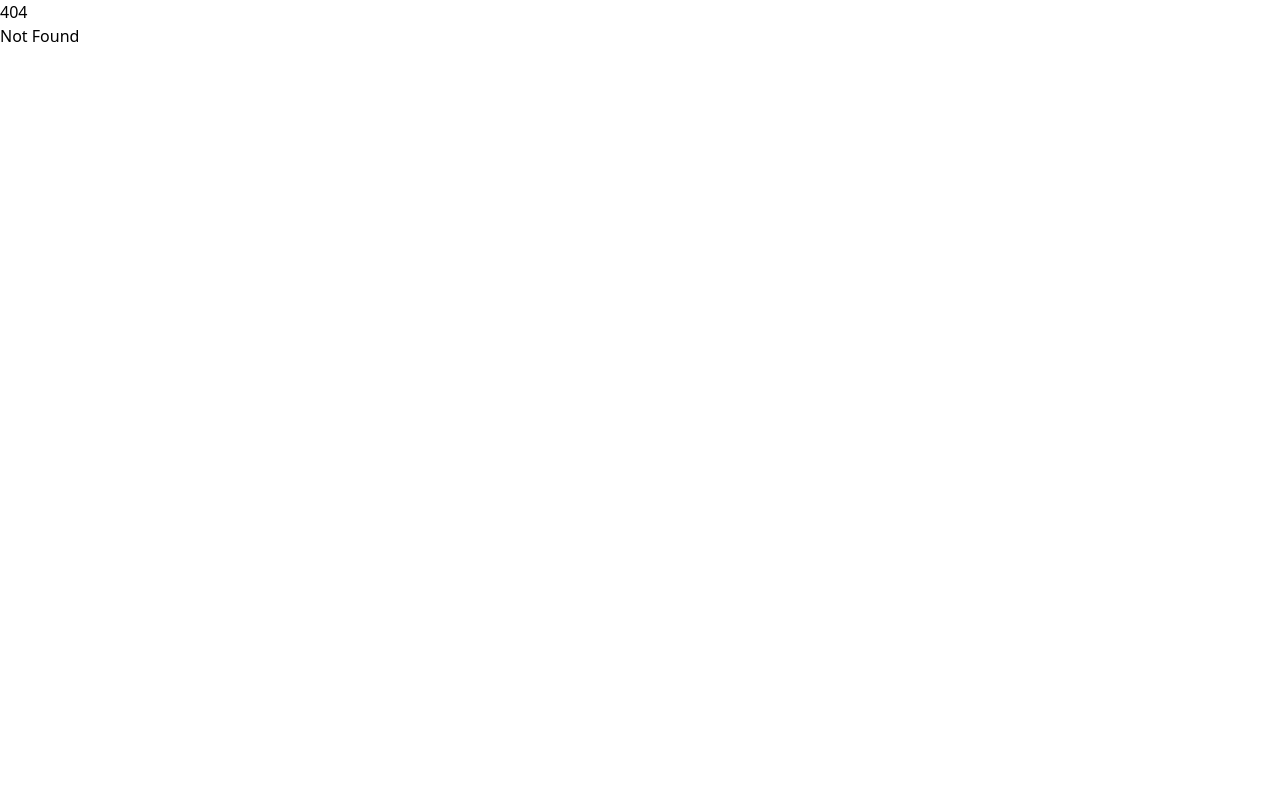
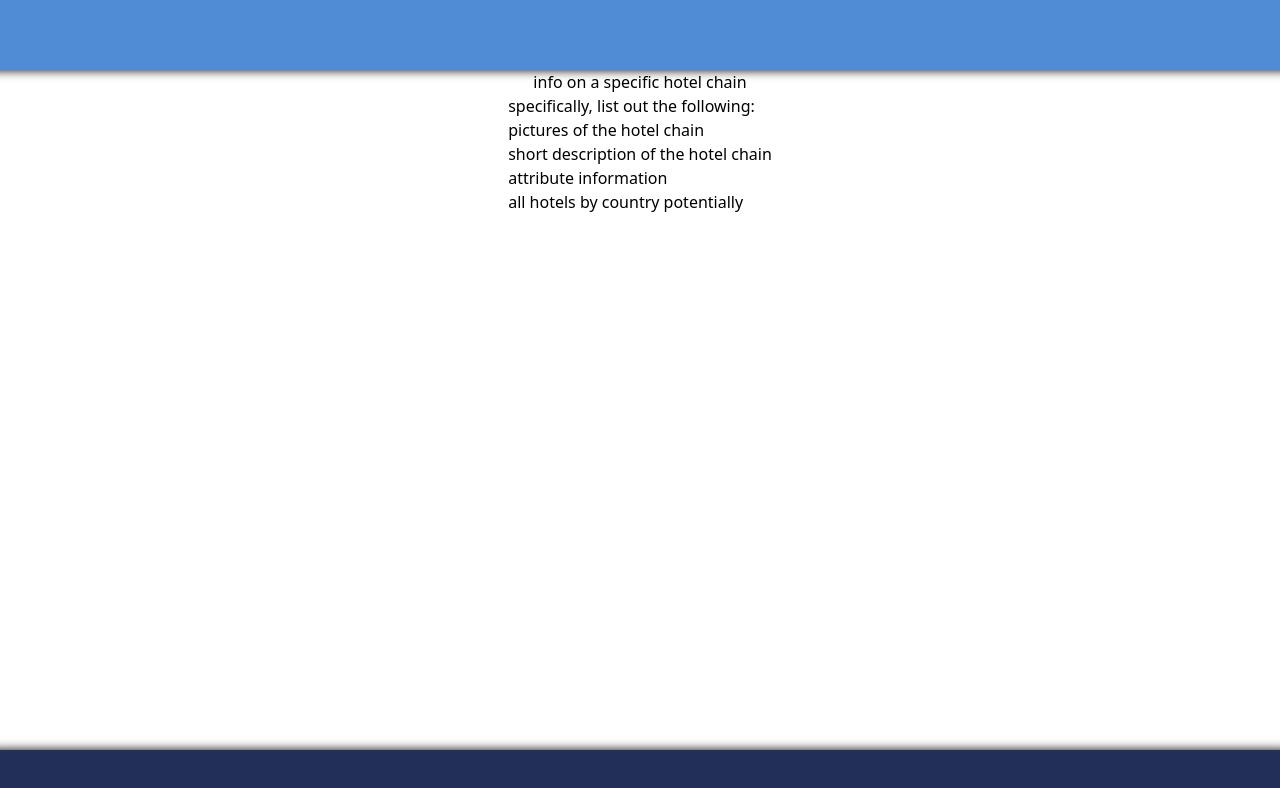
Before and after one commit to pdllama/e-hotel, a SvelteKit app: page /hotel-chains/1 in a window 1280 px wide. Before the commit this address had no page. Shown: the top 788 px of the page. Built offline with nearby package versions, Linux system fonts and the light colour scheme.

Commit message:
setup some basic routing architecture. setup nav/footer partials

```diff
--- a/src/routes/+layout.svelte
+++ b/src/routes/+layout.svelte
@@ -6,4 +6,14 @@
 </script>
 
 <svelte:head><link rel="icon" href={favicon} /></svelte:head>
-{@render children()}
+<div class="flex flex-col justify-center items-center min-h-screen m-0">
+	<nav class="nav-container">
+
+	</nav>
+	<div class="flex grow flex-col items-center">
+		{@render children()}
+	</div>
+	<footer class="footer-container">
+
+	</footer>
+</div>
--- a/src/routes/+page.svelte
+++ b/src/routes/+page.svelte
@@ -1,2 +1,3 @@
-<h1>Welcome to SvelteKit</h1>
-<p>Visit <a href="https://svelte.dev/docs/kit">svelte.dev/docs/kit</a> to read the documentation</p>
+<h1><b>Welcome to Domilux</b></h1>
+<p>Book your hotels here</p>
+<p>Home page</p>
--- /dev/null
+++ b/src/routes/about/+page.svelte
@@ -0,0 +1 @@
+<h1>About Page</h1>
--- /dev/null
+++ b/src/routes/hotel-chains/+page.svelte
@@ -0,0 +1 @@
+<h1>list of all hotel-chains</h1>
--- /dev/null
+++ b/src/routes/hotel-chains/[chain_name]/+page.svelte
@@ -0,0 +1,8 @@
+<h1>info on a specific hotel chain</h1>
+<ul>
+specifically, list out the following:
+    <li>pictures of the hotel chain</li>
+    <li>short description of the hotel chain</li>
+    <li>attribute information</li>
+    <li>all hotels by country potentially</li>
+</ul>
--- a/src/routes/layout.css
+++ b/src/routes/layout.css
@@ -1,3 +1,18 @@
 @import 'tailwindcss';
 @plugin '@tailwindcss/forms';
 @plugin '@tailwindcss/typography';
+
+
+.nav-container {
+    width: 100%;
+    height: 70px;
+    background-color: rgb(80, 140, 214);
+    box-shadow: 0px -10px 10px 10px black;
+}
+
+.footer-container {
+    width: 100%;
+    height: 50px;
+    background-color: rgb(34, 47, 88);
+    box-shadow: 0px 10px 10px 10px black;
+}
--- /dev/null
+++ b/src/routes/search/+page.svelte
@@ -0,0 +1 @@
+<h1>Search Page</h1>
```
Also changed, not shown: 1 other file (tests, documents, lock files or other folders).
